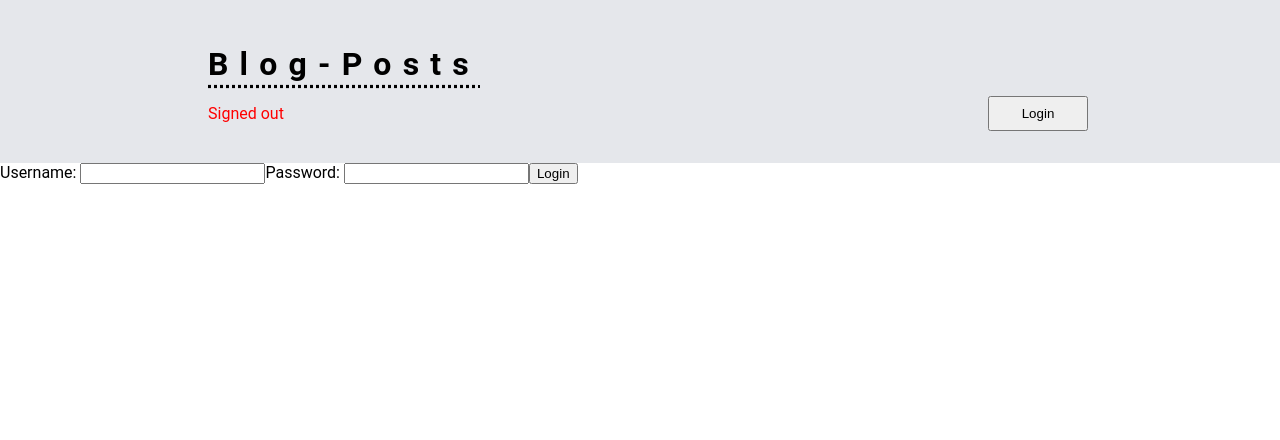
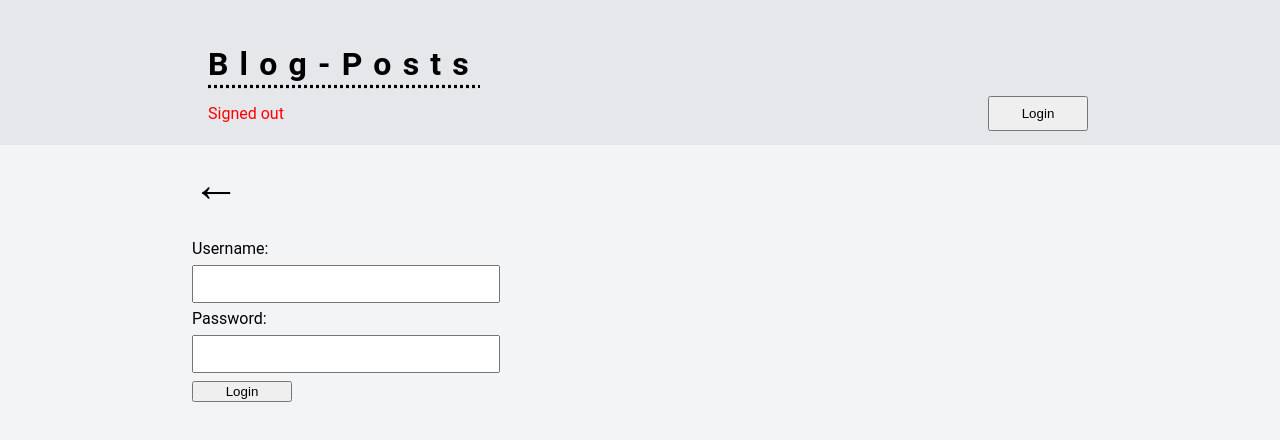
Before and after one commit to imranprice96/blog-post-creator, a React (Vite) app: page /login in a window 1280 px wide. Shown: the top 440 px of the page. Built offline with nearby package versions, Linux system fonts and the light colour scheme.

Commit message:
Adding conditional rendering to protected functions

```diff
--- a/src/components/Comment.jsx
+++ b/src/components/Comment.jsx
@@ -11,6 +11,7 @@ function Comment({ comment, postid, setCommentCount, setComments }) {
     const dateFormat = "Do MMMM YYYY";
     return moment(date).format(dateFormat);
   }
+  const [token, setToken] = useState(localStorage.getItem("jwt-token"));
 
   const handleCommentDelete = async (commentid, postid) => {
     const token = localStorage.getItem("jwt-token");
@@ -39,16 +40,19 @@ function Comment({ comment, postid, setCommentCount, setComments }) {
   return (
     <div>
       <span className="comment-button-wrapper">
-        <div
-          className="delete-button"
-          onClick={() => {
-            if (window.confirm("Are you sure you wish to delete this item?")) {
-              handleCommentDelete(comment._id, postid);
-            }
-          }}
-        >
-          <button>Delete</button>
-        </div>
+        {token != null && (
+          <button
+            onClick={() => {
+              if (
+                window.confirm("Are you sure you wish to delete this item?")
+              ) {
+                handleCommentDelete(comment._id, postid);
+              }
+            }}
+          >
+            Delete
+          </button>
+        )}
       </span>
       <p className="comment-text">{parse(comment.text)}</p>
       <div className="comment-info">
--- a/src/components/LoginPage.jsx
+++ b/src/components/LoginPage.jsx
@@ -1,5 +1,7 @@
 import { useState } from "react";
 import { useNavigate } from "react-router-dom";
+import { Link } from "react-router-dom";
+import "../styles/Login.css";
 
 const LoginPage = ({ setToken }) => {
   const url = import.meta.env.VITE_API_URL;
@@ -33,8 +35,12 @@ const LoginPage = ({ setToken }) => {
   };
 
   return (
-    <div>
-      <form onSubmit={handleSumbit}>
+    <div className="container">
+      <div className="main-body">
+        <Link to="/" className="arrow">
+          &larr;
+        </Link>
+        <form onSubmit={handleSumbit} className="login-form">
           <label htmlFor="username">Username:</label>{" "}
           <input
             type="text"
@@ -59,6 +65,7 @@ const LoginPage = ({ setToken }) => {
           <p>{error.error}</p>
         </span>
       </div>
+    </div>
   );
 };
 
--- a/src/components/PostPage.jsx
+++ b/src/components/PostPage.jsx
@@ -11,6 +11,7 @@ function PostPage() {
   const [loadingPost, setLoadingPost] = useState(true);
   const [loadingComments, setLoadingComments] = useState(true);
   const [error, setError] = useState();
+  const [token, setToken] = useState(localStorage.getItem("jwt-token"));
 
   const [comments, setComments] = useState();
   const [commentCount, setCommentCount] = useState(0);
@@ -94,6 +95,7 @@ function PostPage() {
             &larr;
           </Link>
           <div className="post-body">
+            {token != null && (
               <span className="post-button-wrapper">
                 <button>
                   <Link to="">Edit</Link>
@@ -103,7 +105,9 @@ function PostPage() {
                   className="delete-button"
                   onClick={() => {
                     if (
-                    window.confirm("Are you sure you wish to delete this item?")
+                      window.confirm(
+                        "Are you sure you wish to delete this item?"
+                      )
                     ) {
                       console.log("*****");
                     }
@@ -112,6 +116,8 @@ function PostPage() {
                   <button>Delete</button>
                 </div>
               </span>
+            )}
+
             <h1>{parse(post.title)}</h1>
             <h2 className="post-status">
               ({post.published ? "Published" : "Not published"})
--- /dev/null
+++ b/src/styles/Login.css
@@ -0,0 +1,11 @@
+.login-form {
+  display: flex;
+  flex-direction: column;
+  gap: 0.5rem;
+  line-height: 1rem;
+}
+
+.login-form input {
+  line-height: 2rem;
+  max-width: 300px;
+}
```
Lines whose indentation alone changed are shown as unchanged.
